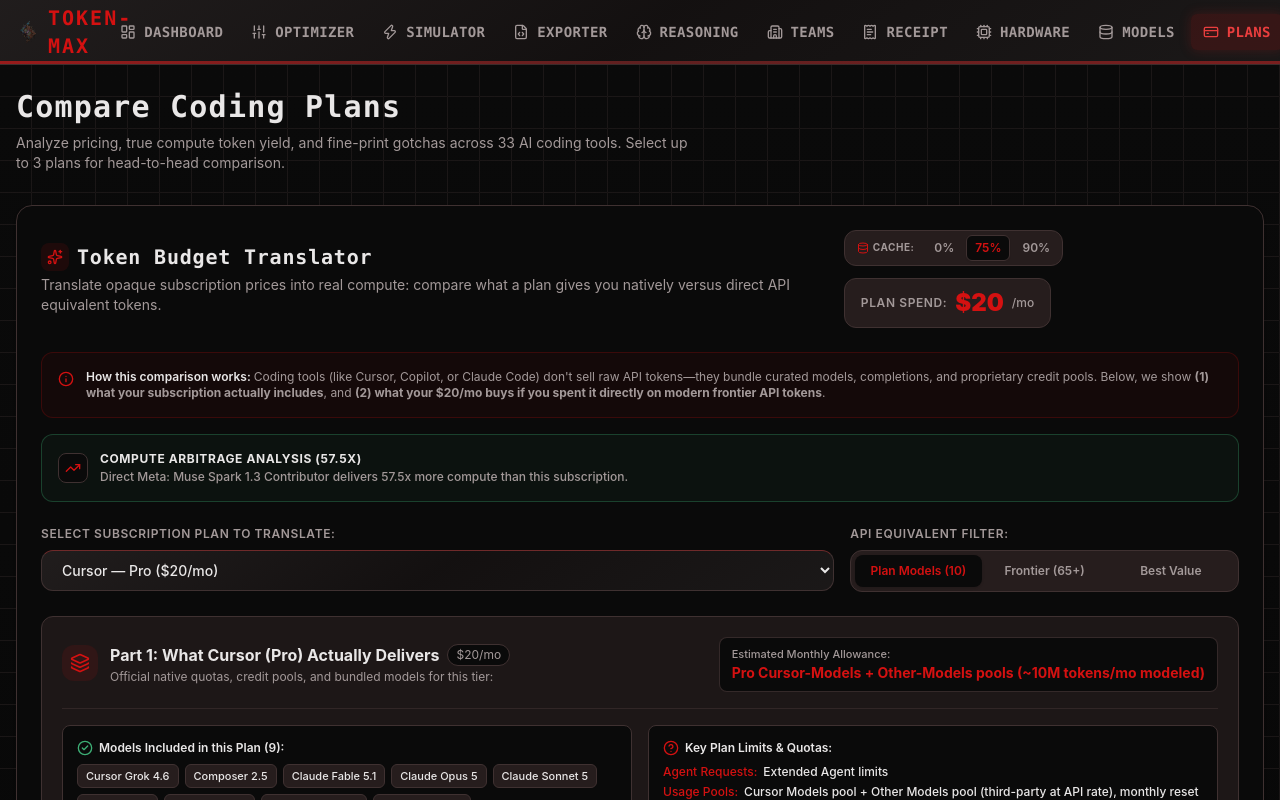
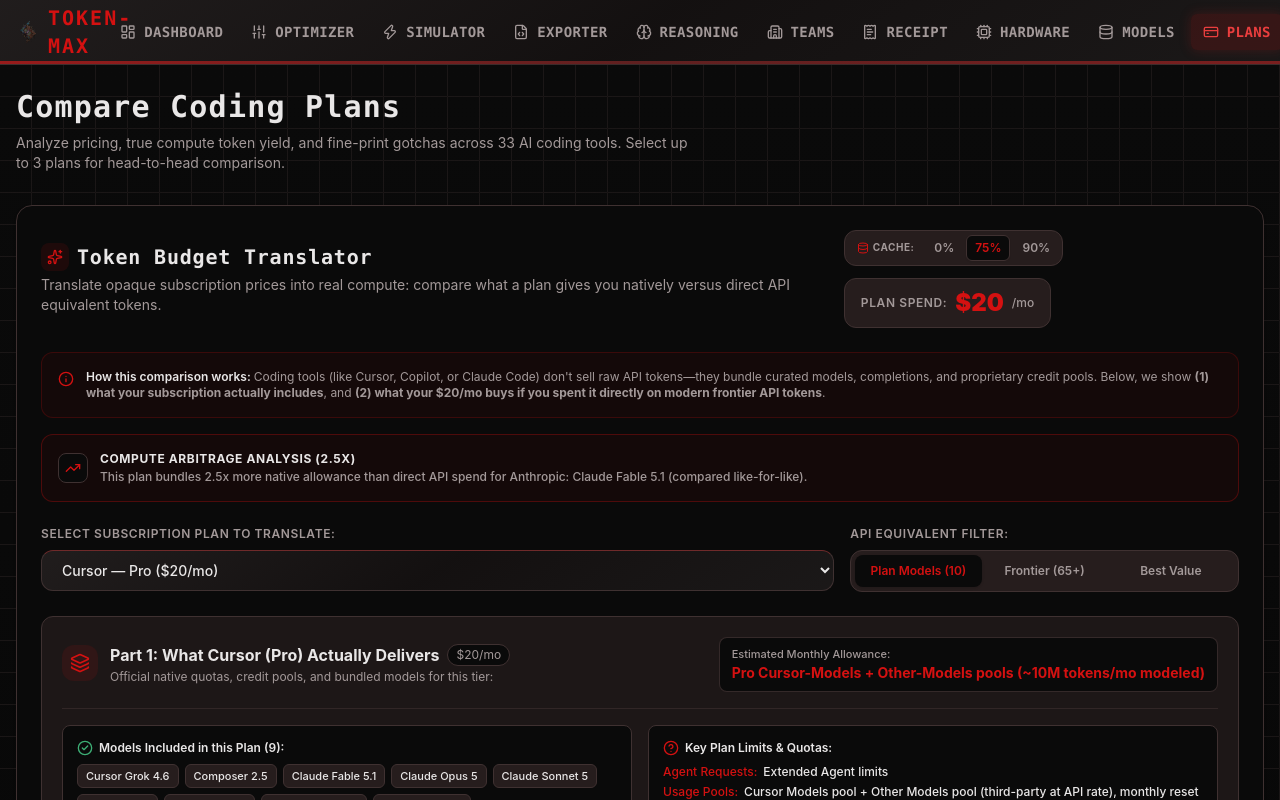
Before and after one commit to Heretek-AI/Token-Max, a React (Vite) app: page /#/plans in a window 1280 px wide. Shown: the top 800 px of the page. Built offline with nearby package versions, Linux system fonts and the light colour scheme.

Commit message:
fix: audit and calibrate mathematical models, session prefix caching, and pool drain knapsack logic

```diff
--- a/src/components/budget/WorkflowCalculator.tsx
+++ b/src/components/budget/WorkflowCalculator.tsx
@@ -81,6 +81,38 @@
   const cacheMult = getEffectiveCacheMultiplier(model);
   const freshInput = inputTokens * (1 - cacheRate);
   const cachedInput = inputTokens * cacheRate;
+  return (
+    (freshInput * inPrice) / 1e6 +
+    (cachedInput * inPrice * cacheMult) / 1e6 +
+    (outputTokens * outPrice) / 1e6
+  );
+}
+
+function sessionCost(
+  model: NormalizedModel,
+  sessionInputSum: number,
+  finalContextTokens: number,
+  outputTokens: number,
+  cacheRate: CacheRate
+): number {
+  const inPrice = model.pricing.input || model.blendedCost * 0.75;
+  const outPrice = model.pricing.output || model.blendedCost * 1.75;
+  const cacheMult = getEffectiveCacheMultiplier(model);
+
+  if (cacheRate === 0) {
+    return (sessionInputSum * inPrice) / 1e6 + (outputTokens * outPrice) / 1e6;
+  }
+
+  // Realistic prefix caching across multi-turn sessions:
+  // Unique tokens generated/written across the session are bounded by finalContextTokens.
+  // Subsequent turns read previously written context from cache.
+  // Residual cache-busts / invalidations scale with (1 - cacheRate).
+  const baseFresh = Math.min(sessionInputSum, finalContextTokens);
+  const reReadTokens = Math.max(0, sessionInputSum - baseFresh);
+  const uncachedOverhead = Math.max(0, 1 - cacheRate);
+  const freshInput = baseFresh + reReadTokens * uncachedOverhead * 0.15;
+  const cachedInput = Math.max(0, sessionInputSum - freshInput);
+
   return (
     (freshInput * inPrice) / 1e6 +
     (cachedInput * inPrice * cacheMult) / 1e6 +
@@ -230,7 +262,7 @@
 
     const sessionAgentCost = (m: NormalizedModel) =>
       inputMode === 'session'
-        ? requestCost(m, sessionInputSum, sessionOutput, cacheRate) * monthlySessions
+        ? sessionCost(m, sessionInputSum, finalContextTokens, sessionOutput, cacheRate) * monthlySessions
         : 0;
 
     const dailyAgentCost = (m: NormalizedModel) =>
@@ -253,7 +285,7 @@
     )[0];
 
     return { frontier: frontier ? markdown(frontier) : null, workhorse: workhorse ? markdown(workhorse) : null };
-  }, [models, usage, inputMode, contextTokens, cacheRate, minCodingIndex, sessionInputSum, sessionOutput, monthlySessions]);
+  }, [models, usage, inputMode, contextTokens, cacheRate, minCodingIndex, sessionInputSum, finalContextTokens, sessionOutput, monthlySessions]);
 
   const tierRecommendations = useMemo(() => {
     const requiredTokens = usage.totalTokens / 1e6;
--- a/src/components/plans/TokenTranslator.tsx
+++ b/src/components/plans/TokenTranslator.tsx
@@ -114,34 +114,55 @@
       .slice(0, 12);
   }, [cleanModels, budget, modelCategory, matchingPlanModels, cacheRate]);
 
-  // Compute Arbitrage summary
+  // Compute Arbitrage summary with like-for-like quality matching
   const arbitrageInsight = useMemo(() => {
     if (!currentTier?.estimatedTokenBudget || displayModels.length === 0) return null;
     const planTokens = currentTier.estimatedTokenBudget.estimatedMillionTokens;
-    const topModel = displayModels[0];
-    const topApiTokens = topModel.affordableTokens;
 
-    if (topApiTokens > planTokens * 1.25) {
-      const ratio = (topApiTokens / planTokens).toFixed(1);
+    // Quality-matched selection:
+    // 1. Check if basisModel is documented in estimateMeta
+    // 2. Otherwise use the primary matching model from matchingPlanModels
+    // 3. Fallback to the model closest to the tier's capability or top workhorse
+    const basisName = (currentTier.estimatedTokenBudget as any).estimateMeta?.basisModel;
+    let comparisonModel = basisName
+      ? displayModels.find(m => matchesPlanModel(basisName, m))
+      : undefined;
+
+    if (!comparisonModel && matchingPlanModels.length > 0) {
+      comparisonModel = [...displayModels]
+        .filter(m => matchingPlanModels.some(pm => pm.id === m.id))
+        .sort((a, b) => (b.benchmarks?.codingIndex || 0) - (a.benchmarks?.codingIndex || 0))[0];
+    }
+
+    if (!comparisonModel) {
+      comparisonModel = [...displayModels].sort(
+        (a, b) => (b.benchmarks?.codingIndex || 0) - (a.benchmarks?.codingIndex || 0)
+      )[0] || displayModels[0];
+    }
+
+    const apiTokens = comparisonModel.affordableTokens;
+
+    if (apiTokens >= planTokens * 1.25) {
+      const ratio = (apiTokens / (planTokens || 1)).toFixed(1);
       return {
         type: 'api-advantage',
         ratio: `${ratio}x`,
-        message: `Direct ${topModel.name} delivers ${ratio}x more compute than this subscription.`
+        message: `Direct ${comparisonModel.name} delivers ${ratio}x more compute than this subscription (compared like-for-like).`
       };
-    } else if (planTokens > topApiTokens * 1.25) {
-      const ratio = (planTokens / topApiTokens).toFixed(1);
+    } else if (planTokens >= apiTokens * 1.25) {
+      const ratio = (planTokens / (apiTokens || 1)).toFixed(1);
       return {
         type: 'plan-advantage',
         ratio: `${ratio}x`,
-        message: `This plan bundles ${ratio}x more native allowance than direct API spend for ${topModel.name}.`
+        message: `This plan bundles ${ratio}x more native allowance than direct API spend for ${comparisonModel.name} (compared like-for-like).`
       };
     }
     return {
       type: 'parity',
       ratio: '1.0x',
-      message: `Plan allowance and direct API compute are roughly comparable at this price point.`
+      message: `Plan allowance and direct API compute for ${comparisonModel.name} are roughly comparable at this price point.`
     };
-  }, [currentTier, displayModels]);
+  }, [currentTier, displayModels, matchingPlanModels]);
 
   if (allTiers.length === 0) return null;
 
--- a/src/lib/pricing.ts
+++ b/src/lib/pricing.ts
@@ -772,12 +772,46 @@
 
   const totalDirectCost = workload.reduce((sum, item) => sum + item.costPpu, 0);
 
+  // Model support check: if tier has a restricted model list, verify whether item is supported
+  const isItemSupported = (item: WorkloadItem): boolean => {
+    if (tier.modelAllowances) {
+      const matchKey = Object.keys(tier.modelAllowances).find(k =>
+        item.modelId.toLowerCase().includes(k.toLowerCase()) ||
+        item.modelName.toLowerCase().includes(k.toLowerCase())
+      );
+      if (matchKey) return true;
+    }
+    if (tier.models && tier.models.length > 0) {
+      return tier.models.some(planModelName =>
+        matchesPlanModel(planModelName, { id: item.modelId, name: item.modelName } as NormalizedModel)
+      );
+    }
+    return true;
+  };
+
+  // Greedy knapsack sorting:
+  // Supported models are processed first, sorted by highest unit cost ($/M) to maximize absorbed value.
+  // Unsupported models are placed last and spill directly into overage.
+  const sortedWorkload = [...workload].sort((a, b) => {
+    const aSupported = isItemSupported(a);
+    const bSupported = isItemSupported(b);
+    if (aSupported !== bSupported) return aSupported ? -1 : 1;
+    const aRate = a.tokensMillion > 0 ? a.costPpu / a.tokensMillion : 0;
+    const bRate = b.tokensMillion > 0 ? b.costPpu / b.tokensMillion : 0;
+    return bRate - aRate;
+  });
+
   let remainingPoolFraction = 1.0;
   let totalFractionConsumed = 0;
   const rows: PoolDrainRow[] = [];
+  let supportedCount = 0;
 
-  for (const item of workload) {
+  for (const item of sortedWorkload) {
+    const supported = isItemSupported(item);
+    if (supported) supportedCount++;
+
     let allowance = 0;
+    if (supported) {
       if (tier.modelAllowances) {
         const matchKey = Object.keys(tier.modelAllowances).find(k =>
           item.modelId.toLowerCase().includes(k.toLowerCase()) ||
@@ -792,8 +826,9 @@
         const impliedRatePerMillion = item.tokensMillion > 0 ? item.costPpu / item.tokensMillion : 1.0;
         allowance = Math.max(monthlyPrice, budgetTokens * impliedRatePerMillion);
       }
+    }
 
-    const fraction = allowance > 0 ? item.costPpu / allowance : 1.0;
+    const fraction = allowance > 0 ? item.costPpu / allowance : 0;
     totalFractionConsumed += fraction;
 
     const usedFraction = Math.min(fraction, Math.max(0, remainingPoolFraction));
@@ -810,6 +845,7 @@
       fractionConsumed: fraction,
       coveredCost,
       overageCost,
+      isSupported: supported,
     });
   }
 
@@ -817,6 +853,8 @@
   const overageCost = rows.reduce((sum, r) => sum + r.overageCost, 0);
   const totalPlanCost = monthlyPrice + overageCost;
   const savings = totalDirectCost - totalPlanCost;
+  const coverageType: 'full' | 'partial' | 'none' =
+    supportedCount === workload.length ? 'full' : supportedCount > 0 ? 'partial' : 'none';
 
   return {
     planId: plan.id,
@@ -829,7 +867,10 @@
     overageCost,
     totalPlanCost,
     savings,
-    isCapped: totalFractionConsumed > 1.0,
+    isCapped: totalFractionConsumed > 1.0 || supportedCount < workload.length,
     rows,
+    supportedModelsCount: supportedCount,
+    totalModelsCount: workload.length,
+    coverageType,
   };
 }
--- a/src/lib/teams.ts
+++ b/src/lib/teams.ts
@@ -1,3 +1,6 @@
+import type { NormalizedModel } from './types';
+import { calculateAgentRequestCost } from './pricing';
+
 export type DeveloperPersonaId = 'casual' | 'standard' | 'power';
 
 export interface DeveloperPersona {
@@ -136,6 +139,7 @@
   powerPercent: number;
   selectedProviderId: string;
   sharedPromptCacheDiscount?: number; // e.g. 0.15 (15% savings from shared team repo caching)
+  baselineModel?: NormalizedModel;
 }
 
 export interface PersonaCostBreakdown {
@@ -167,6 +171,27 @@
   recommendationSummary: string;
 }
 
+function computePersonaApiCost(p: DeveloperPersona, model?: NormalizedModel): number {
+  if (!model) return p.estimatedDirectApiCost;
+  const inPrice = model.pricing.input || model.blendedCost * 0.75;
+  const outPrice = model.pricing.output || model.blendedCost * 1.75;
+  const cachedPrice = model.pricing.cachedInput ?? inPrice * 0.1;
+  const { costPerRequest } = calculateAgentRequestCost(model, 0.75);
+
+  const agentCost = p.monthlyAgentTurns * costPerRequest;
+  const chatCost = p.monthlyChats * (
+    (10_000 * 0.25 * inPrice / 1e6) +
+    (10_000 * 0.75 * cachedPrice / 1e6) +
+    (500 * outPrice / 1e6)
+  );
+  const compCost = p.monthlyCompletions * (
+    (500 * inPrice / 1e6) +
+    (100 * outPrice / 1e6)
+  );
+
+  return Math.max(0.5, agentCost + chatCost + compCost);
+}
+
 export function calculateTeamEconomics(params: TeamEconomicsParams): TeamEconomicsResult {
   const {
     teamSize,
@@ -175,6 +200,7 @@
     powerPercent,
     selectedProviderId,
     sharedPromptCacheDiscount = 0.15,
+    baselineModel,
   } = params;
 
   const provider = SEAT_PROVIDERS.find((p) => p.id === selectedProviderId) || SEAT_PROVIDERS[0];
@@ -193,8 +219,9 @@
   ];
 
   const personaBreakdowns: PersonaCostBreakdown[] = personas.map(({ p, count }) => {
+    const rawApiCost = computePersonaApiCost(p, baselineModel);
     // Shared prompt caching reduces direct API spend for teams
-    const discountedApiCost = p.estimatedDirectApiCost * (1 - sharedPromptCacheDiscount);
+    const discountedApiCost = rawApiCost * (1 - sharedPromptCacheDiscount);
     const totalDirectApi = count * discountedApiCost;
     const totalFlatSeat = count * provider.monthlySeatPrice;
 
--- a/src/lib/types.ts
+++ b/src/lib/types.ts
@@ -160,6 +160,7 @@
   fractionConsumed: number;
   coveredCost: number;
   overageCost: number;
+  isSupported?: boolean;
 }
 
 export interface PoolDrainResult {
@@ -175,6 +176,9 @@
   savings: number; // totalDirectCost - totalPlanCost
   isCapped: boolean; // whether overage occurred
   rows: PoolDrainRow[];
+  supportedModelsCount?: number;
+  totalModelsCount?: number;
+  coverageType?: 'full' | 'partial' | 'none';
 }
 
 export interface CodingPlan {
--- a/src/pages/MixOptimizer.tsx
+++ b/src/pages/MixOptimizer.tsx
@@ -154,11 +154,13 @@
     }));
   }, [resolvedMix]);
 
+  const [requireCompatible, setRequireCompatible] = useState<boolean>(true);
+
   // Run Pool Drain Engine across all 33 plans and all paid tiers
   const planRankings = useMemo(() => {
     if (workloadItems.length === 0 || totalTokensMillion === 0) return [];
 
-    return plans
+    const all = plans
       .flatMap(plan =>
         (plan.tiers || [])
           .filter(t => t.monthlyPrice !== null && t.monthlyPrice > 0 && t.estimatedTokenBudget)
@@ -175,9 +177,21 @@
               fitsZeroOverage: !drain.isCapped,
             };
           })
-      )
-      .sort((a, b) => a.totalCost - b.totalCost);
-  }, [plans, workloadItems, totalTokensMillion, totalDirectCost]);
+      );
+
+    const filtered = requireCompatible
+      ? all.filter(r => (r.drain.coverageType || 'none') !== 'none')
+      : all;
+
+    return filtered.sort((a, b) => {
+      // Prioritize higher coverage type (full before partial before none)
+      const covWeight: Record<string, number> = { full: 3, partial: 2, none: 1 };
+      const covA = covWeight[a.drain.coverageType || 'none'] || 1;
+      const covB = covWeight[b.drain.coverageType || 'none'] || 1;
+      if (covB !== covA) return covB - covA;
+      return a.totalCost - b.totalCost;
+    });
+  }, [plans, workloadItems, totalTokensMillion, totalDirectCost, requireCompatible]);
 
   if (modelsLoading || plansLoading) return <LoadingSpinner />;
 
@@ -401,13 +415,24 @@
 
       {/* Ranked Plan Candidates */}
       <section className="space-y-4">
-        <div className="flex items-center justify-between">
+        <div className="flex flex-col sm:flex-row sm:items-center justify-between gap-2">
           <h2 className="text-lg font-bold text-text flex items-center gap-2">
             <Rocket className="w-5 h-5 text-primary" /> Ranked Subscription & Hybrid Options
           </h2>
+          <div className="flex items-center gap-3">
+            <label className="flex items-center gap-1.5 text-xs text-text-muted cursor-pointer select-none">
+              <input
+                type="checkbox"
+                checked={requireCompatible}
+                onChange={e => setRequireCompatible(e.target.checked)}
+                className="rounded border-border text-primary focus:ring-primary h-3.5 w-3.5"
+              />
+              <span>Compatible plans only</span>
+            </label>
             <span className="text-xs text-text-muted font-mono">
               {planRankings.length} qualifying plans evaluated
             </span>
+          </div>
         </div>
 
         <div className="grid grid-cols-1 md:grid-cols-2 lg:grid-cols-3 gap-4">
@@ -426,6 +451,7 @@
                     </div>
                     <div className="text-base font-extrabold text-text">{r.tier.name}</div>
                   </div>
+                  <div className="flex flex-col items-end gap-1">
                     <span
                       className={`text-[10px] px-2 py-0.5 rounded-full font-bold uppercase tracking-wider ${
                         r.fitsZeroOverage
@@ -435,6 +461,22 @@
                     >
                       {r.fitsZeroOverage ? 'Full Fit' : `+${r.drain.poolUtilizedPercent}% drain`}
                     </span>
+                    {r.drain.coverageType === 'full' && (
+                      <span className="text-[9px] px-1.5 py-0.5 rounded bg-success/10 text-success font-medium">
+                        All models covered
+                      </span>
+                    )}
+                    {r.drain.coverageType === 'partial' && (
+                      <span className="text-[9px] px-1.5 py-0.5 rounded bg-warning/10 text-warning font-medium">
+                        {r.drain.supportedModelsCount}/{r.drain.totalModelsCount} models covered
+                      </span>
+                    )}
+                    {r.drain.coverageType === 'none' && (
+                      <span className="text-[9px] px-1.5 py-0.5 rounded bg-blood-900/40 text-blood-400 font-medium">
+                        No native match
+                      </span>
+                    )}
+                  </div>
                 </div>
 
                 <div className="flex items-baseline gap-1.5 my-2">
```
Also changed, not shown: 2 other files (tests, documents, lock files or other folders). Lines whose indentation alone changed are shown as unchanged.
